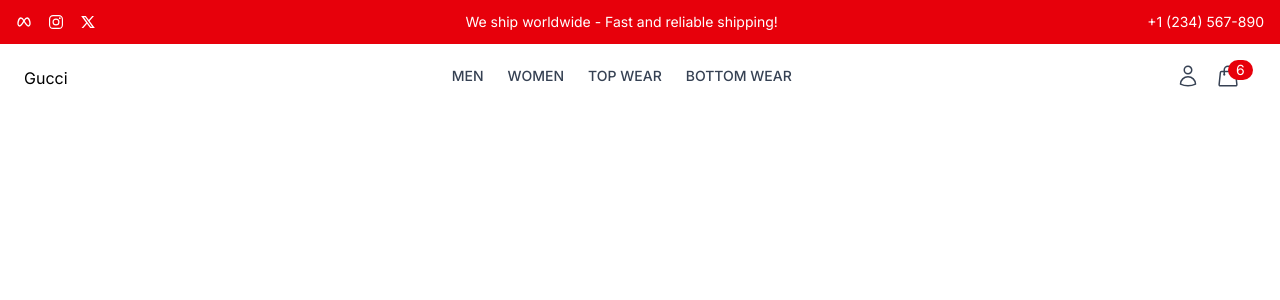
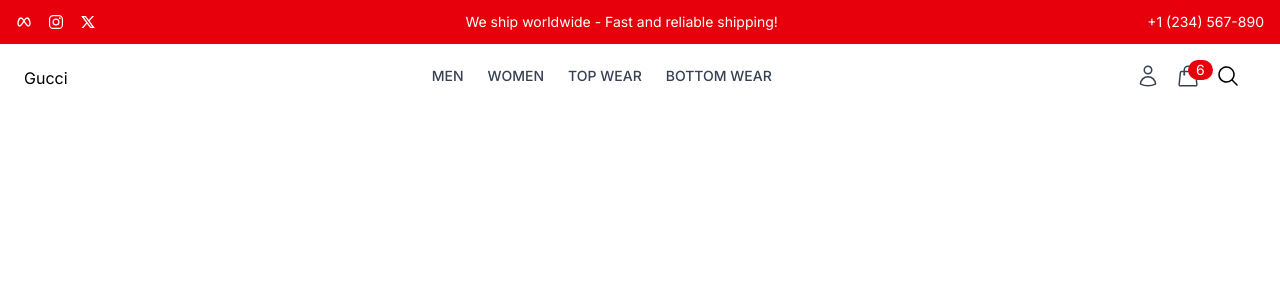
Before and after one commit to faisalhrbk/ecommerce-web-app, a React (Vite) app in the folder frontend/: page / in a window 1280 px wide. Shown: the top 300 px of the page. Built offline with nearby package versions, Linux system fonts and the light colour scheme.

Commit message:
make a saervh form

```diff
--- a/frontend/src/components/common/Navbar.jsx
+++ b/frontend/src/components/common/Navbar.jsx
@@ -1,6 +1,10 @@
 import { NavLink } from "react-router-dom";
-import {HiOutlineUser, HiOutlineShoppingBag, HiBars3BottomRight} from "react-icons/hi2";
-
+import {
+	HiOutlineUser,
+	HiOutlineShoppingBag,
+	HiBars3BottomRight,
+} from "react-icons/hi2";
+import SearchBar from "./SearchBar"
 const Navbar = () => {
 	return (
 		<>
@@ -30,16 +34,17 @@
 					</NavLink>
 					<button className="relative hover:text-black">
 						<HiOutlineShoppingBag className="h-6 w-6 text-gray-700" />
-						<span className="absolute bg-red-600 text-white text-sm rounded-full px-2 -top-1 ">6</span>
+						<span className="absolute bg-red-600 text-white text-sm rounded-full px-2 -top-1 ">
+							6
+						</span>
 					</button>
 					{/* search icon */}
-
+					<SearchBar />
 
 					{/* burger menu icon for small screen */}
 					<button className="md:hidden">
-						<HiBars3BottomRight className="h-6 w-6 text-gray-700"/>
+						<HiBars3BottomRight className="h-6 w-6 text-gray-700" />
 					</button>
-
 				</div>
 			</nav>
 		</>
--- /dev/null
+++ b/frontend/src/components/common/SearchBar.jsx
@@ -0,0 +1,43 @@
+import { useState } from "react";
+import { HiMagnifyingGlass } from "react-icons/hi2";
+
+const SearchBar = () => {
+	const [searchTerm, setSearchTerm] = useState();
+	const [isOpen, setIsOpen] = useState();
+	const handleSearchToggle = () => {
+		setIsOpen(!isOpen);
+	};
+
+	return (
+		<div
+			className={`flex  items-center justify-center w-full transition-all duration-300  ${
+				isOpen ? " absolute top-0 left-0 w-full bg-white h-24 z-50" : "w-auto"
+			}`}
+		>
+			{isOpen ? (
+				<form className="relative flex items-center justify-center w-full">
+					<div className="relative w-1/2">
+						<input
+							type="text"
+							placeholder="search"
+							value={searchTerm}
+							className="bg-gray-100 px-4 py-2 pl-2 pr-12 rounded-lg focus:outline-none w-full"
+						/>
+						{/* search icon */}
+						<button
+							type="submit"
+							className="absolute right-4 top-1/2 transform -translate-y-1/2 text-gray-600  hover:text-red-900"
+						>
+							<HiMagnifyingGlass className="h-6 w-6" />
+						</button>
+					</div>
+				</form>
+			) : (
+				<button onClick={handleSearchToggle}>
+					<HiMagnifyingGlass className="h-6 w-6" />
+				</button>
+			)}
+		</div>
+	);
+};
+export default SearchBar;
```
